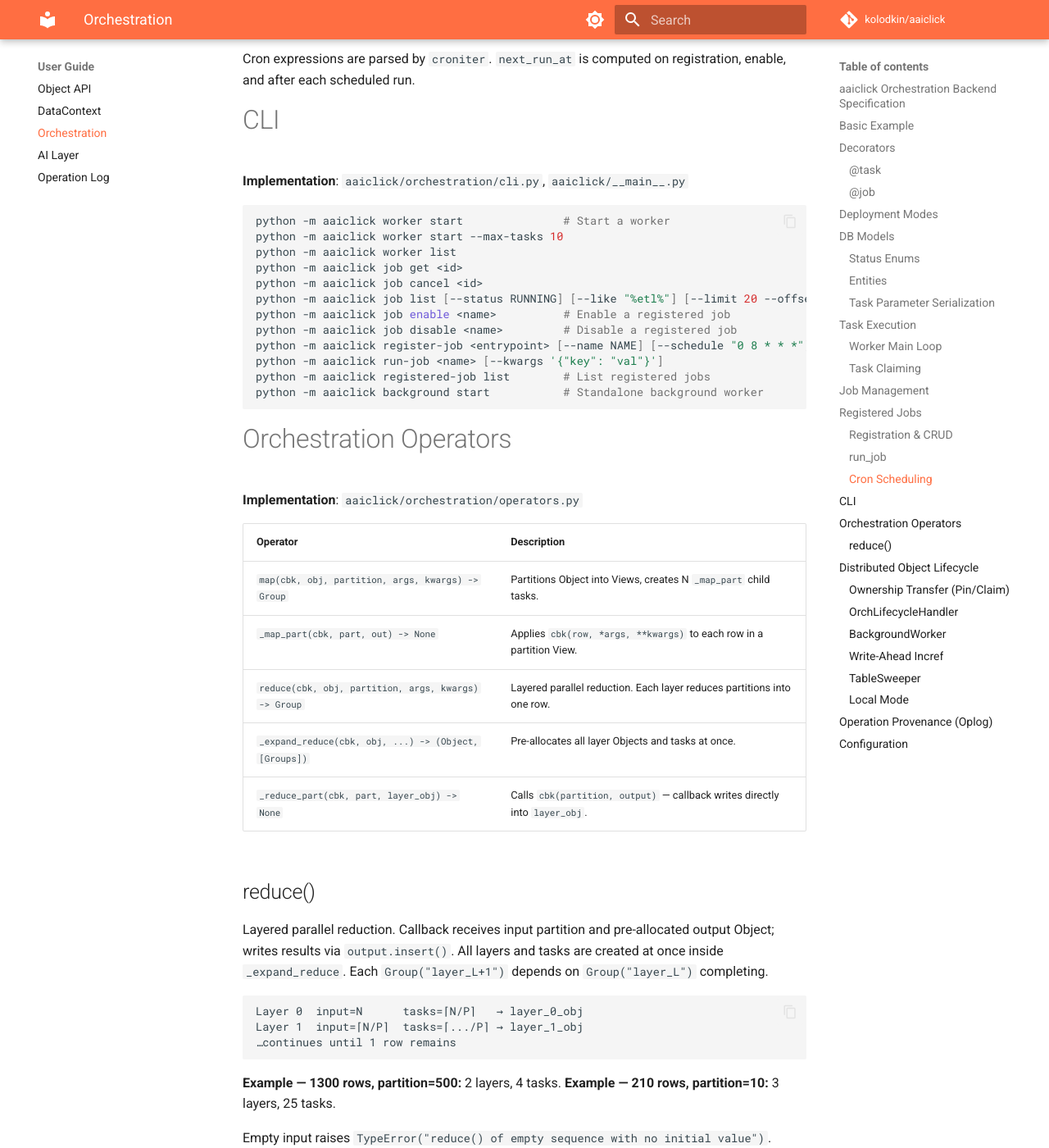
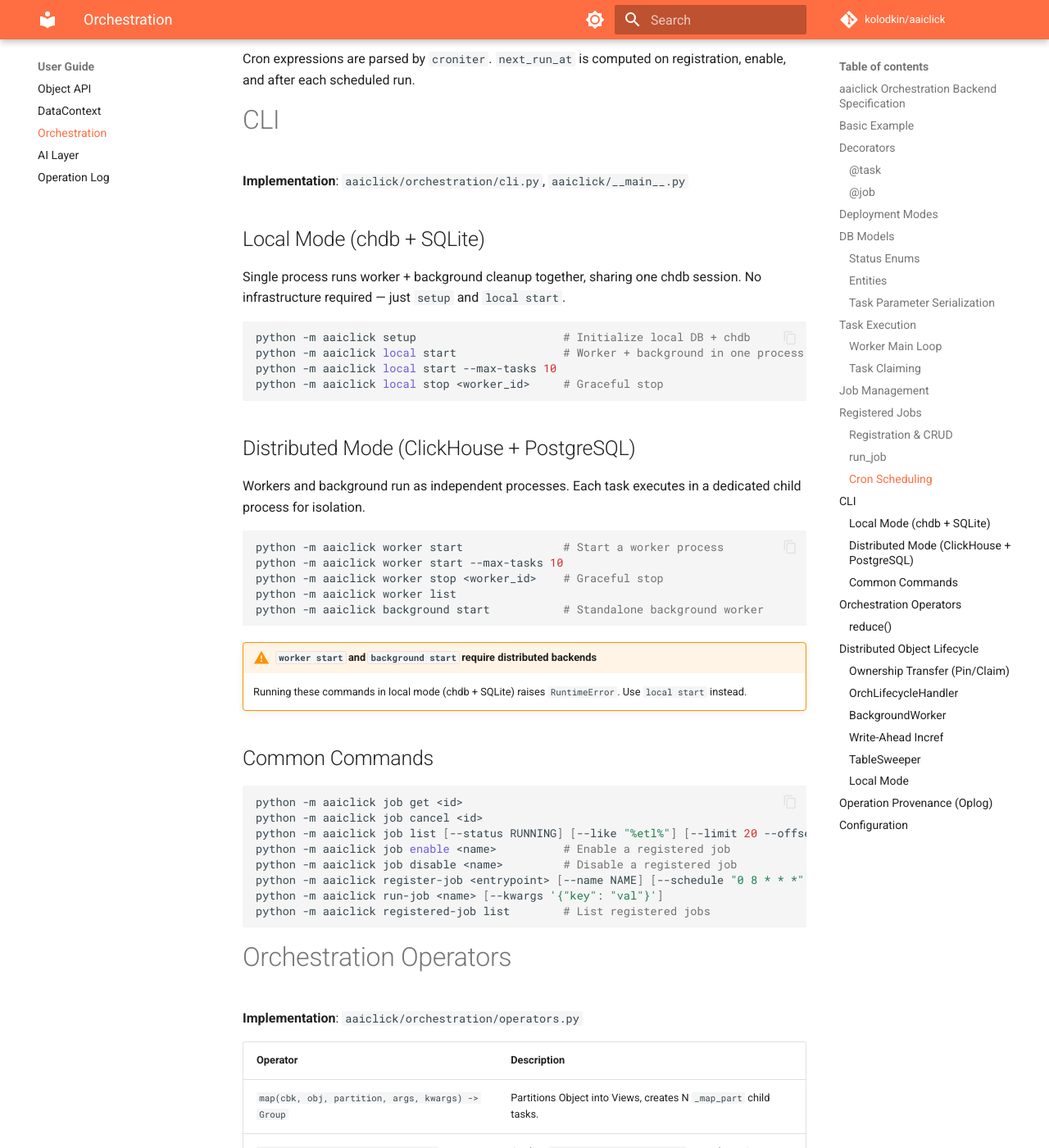
Before and after one commit to kolodkin/aaiclick, an MkDocs documentation site: the page built from docs/orchestration.md, in a window 1280 px wide and 1400 px high, scrolled down 5259 px. Shown: the whole window at 82% size. Built offline with MkDocs 1.6.1 and Material for MkDocs 9.7.7, drawn with Linux system fonts in a browser that asks for light colours; comment, search, counter and statistics services are not loaded; some of the changed text lies outside the part shown.

Commit message:
cleanup: document local vs distributed CLI commands and configuration
Update orchestration.md with:
- Separate CLI sections for local and distributed modes
- Warning about using distributed commands in local mode
- Configuration table with AAICLICK_ROOT, env vars, and log defaults
- Mode detection explanation

````diff
--- a/docs/orchestration.md
+++ b/docs/orchestration.md
@@ -154,10 +154,38 @@ Cron expressions are parsed by `croniter`. `next_run_at` is computed on registra
 
 **Implementation**: `aaiclick/orchestration/cli.py`, `aaiclick/__main__.py`
 
+## Local Mode (chdb + SQLite)
+
+Single process runs worker + background cleanup together, sharing one chdb
+session.  No infrastructure required — just `setup` and `local start`.
+
 ```bash
-python -m aaiclick worker start               # Start a worker
+python -m aaiclick setup                      # Initialize local DB + chdb
+python -m aaiclick local start                # Worker + background in one process
+python -m aaiclick local start --max-tasks 10
+python -m aaiclick local stop <worker_id>     # Graceful stop
+```
+
+## Distributed Mode (ClickHouse + PostgreSQL)
+
+Workers and background run as independent processes.  Each task executes
+in a dedicated child process for isolation.
+
+```bash
+python -m aaiclick worker start               # Start a worker process
 python -m aaiclick worker start --max-tasks 10
+python -m aaiclick worker stop <worker_id>    # Graceful stop
 python -m aaiclick worker list
+python -m aaiclick background start           # Standalone background worker
+```
+
+!!! warning "`worker start` and `background start` require distributed backends"
+    Running these commands in local mode (chdb + SQLite) raises `RuntimeError`.
+    Use `local start` instead.
+
+## Common Commands
+
+```bash
 python -m aaiclick job get <id>
 python -m aaiclick job cancel <id>
 python -m aaiclick job list [--status RUNNING] [--like "%etl%"] [--limit 20 --offset 40]
@@ -282,8 +309,24 @@ All Object operations within a task are automatically logged when `data_context(
 
 # Configuration
 
-See [Getting Started](getting_started.md) for connection URL env vars (`AAICLICK_CH_URL`, `AAICLICK_SQL_URL`).
+**Implementation**: `aaiclick/backend.py` — see `get_root()`, `is_local()`
 
-- **Log directory**: `AAICLICK_LOG_DIR`, or OS defaults (`~/.aaiclick/logs` macOS, `/var/log/aaiclick` Linux). See `aaiclick/orchestration/logging.py` — `get_logs_dir()`.
+| Variable           | Default                              | Description                               |
+|--------------------|--------------------------------------|-------------------------------------------|
+| `AAICLICK_ROOT`    | `~/.aaiclick`                        | Base directory for all local-mode state   |
+| `AAICLICK_SQL_URL` | `sqlite+aiosqlite:///{root}/local.db`| SQLAlchemy async URL for orchestration DB |
+| `AAICLICK_CH_URL`  | `chdb://{root}/chdb_data`            | ClickHouse connection URL for data ops    |
+| `AAICLICK_LOG_DIR` | mode-dependent (see below)           | Task log directory override               |
+
+**Mode detection**: `is_local()` returns `True` when both `AAICLICK_CH_URL` starts with `chdb://` and `AAICLICK_SQL_URL` starts with `sqlite`. All local paths derive from `AAICLICK_ROOT`.
+
+**Log directory defaults** (see `aaiclick/orchestration/logging.py` — `get_logs_dir()`):
+
+| Mode                | Default               |
+|---------------------|-----------------------|
+| Local               | `{AAICLICK_ROOT}/logs`|
+| Distributed (macOS) | `~/.aaiclick/logs`    |
+| Distributed (Linux) | `/var/log/aaiclick`   |
+
 - **Setup (local)**: `python -m aaiclick setup`
 - **Migrations (PostgreSQL)**: `python -m aaiclick migrate upgrade head` — see `aaiclick/orchestration/migrate.py`
````
Also changed, not shown: other parts of docs/orchestration.md (+0 -1 lines).
